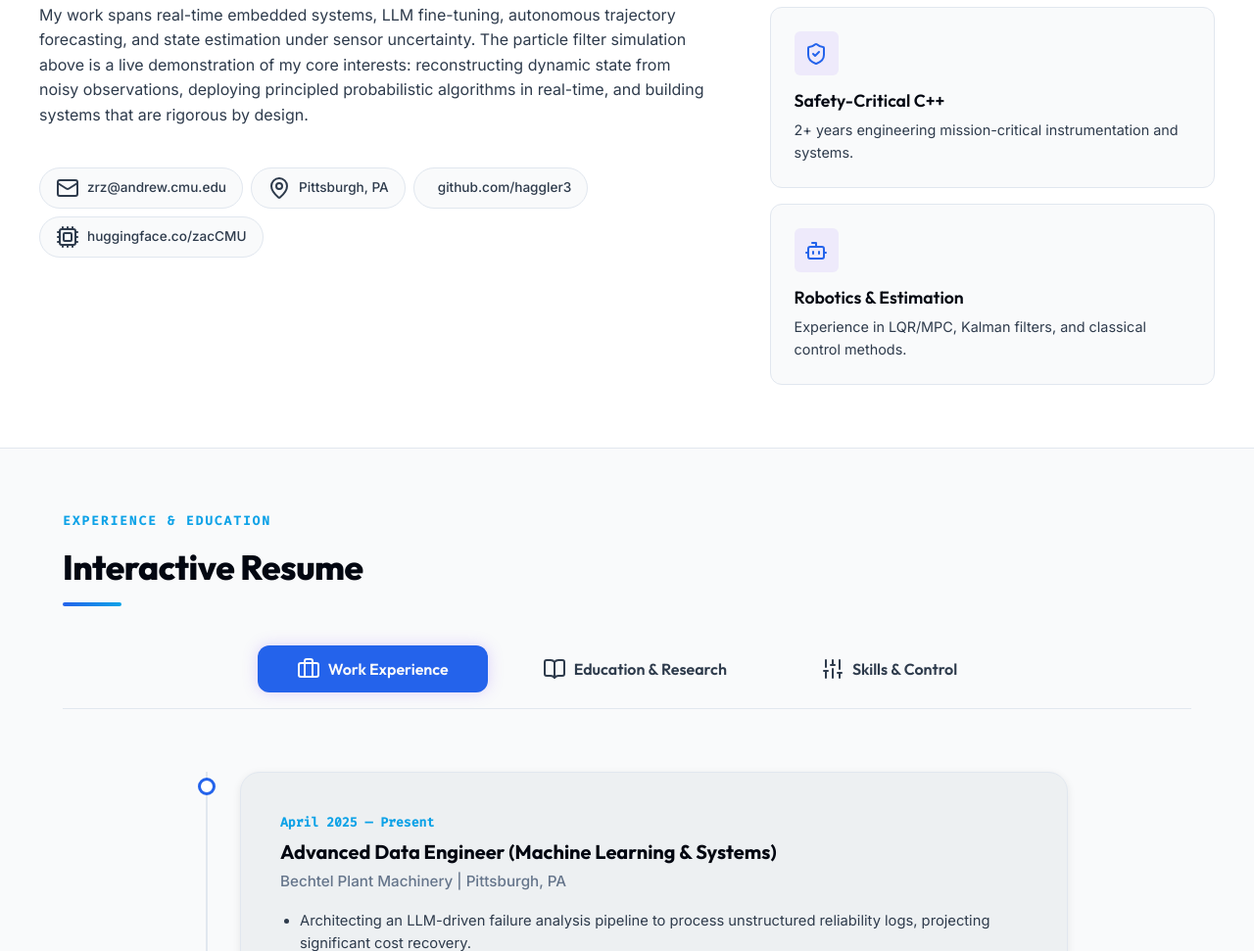
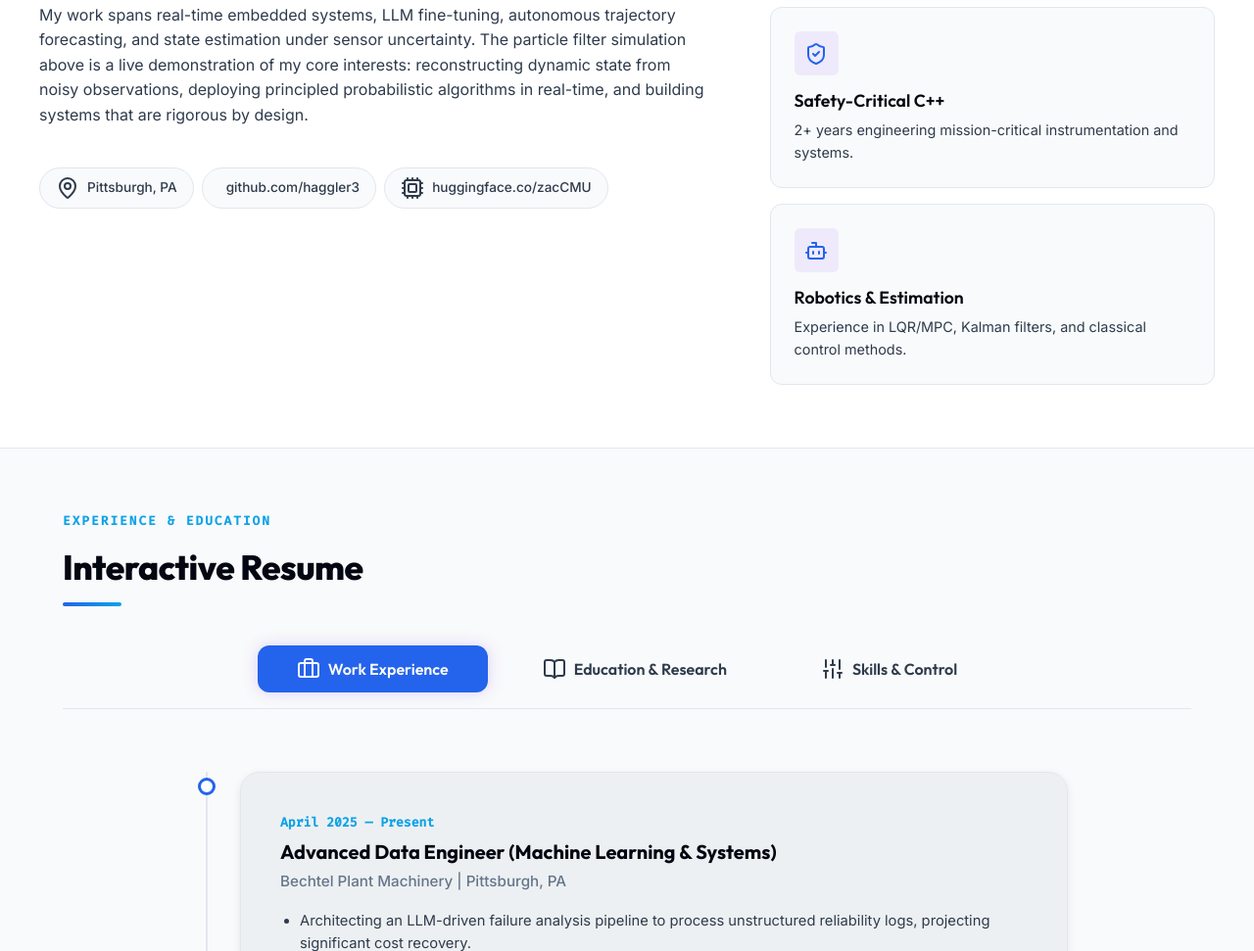
Before and after one commit to haggler3/personal_git_blog, a website: page index.html in a window 1280 px wide. Shown: the part 1110-2081 px from the top of the page at 98% size. Drawn offline with nearby package versions, Linux system fonts and the light colour scheme.

Commit message:
chore: Remove email from bio

```diff
--- a/index.html
+++ b/index.html
@@ -176,9 +176,7 @@
                         My work spans real-time embedded systems, LLM fine-tuning, autonomous trajectory forecasting, and state estimation under sensor uncertainty. The particle filter simulation above is a live demonstration of my core interests: reconstructing dynamic state from noisy observations, deploying principled probabilistic algorithms in real-time, and building systems that are rigorous by design.
                     </p>
                     <div class="contact-badges">
-                        <a href="mailto:zrz@andrew.cmu.edu" class="badge">
-                            <i data-lucide="mail"></i> zrz@andrew.cmu.edu
-                        </a>
+
                         <span class="badge">
                             <i data-lucide="map-pin"></i> Pittsburgh, PA
                         </span>
```
